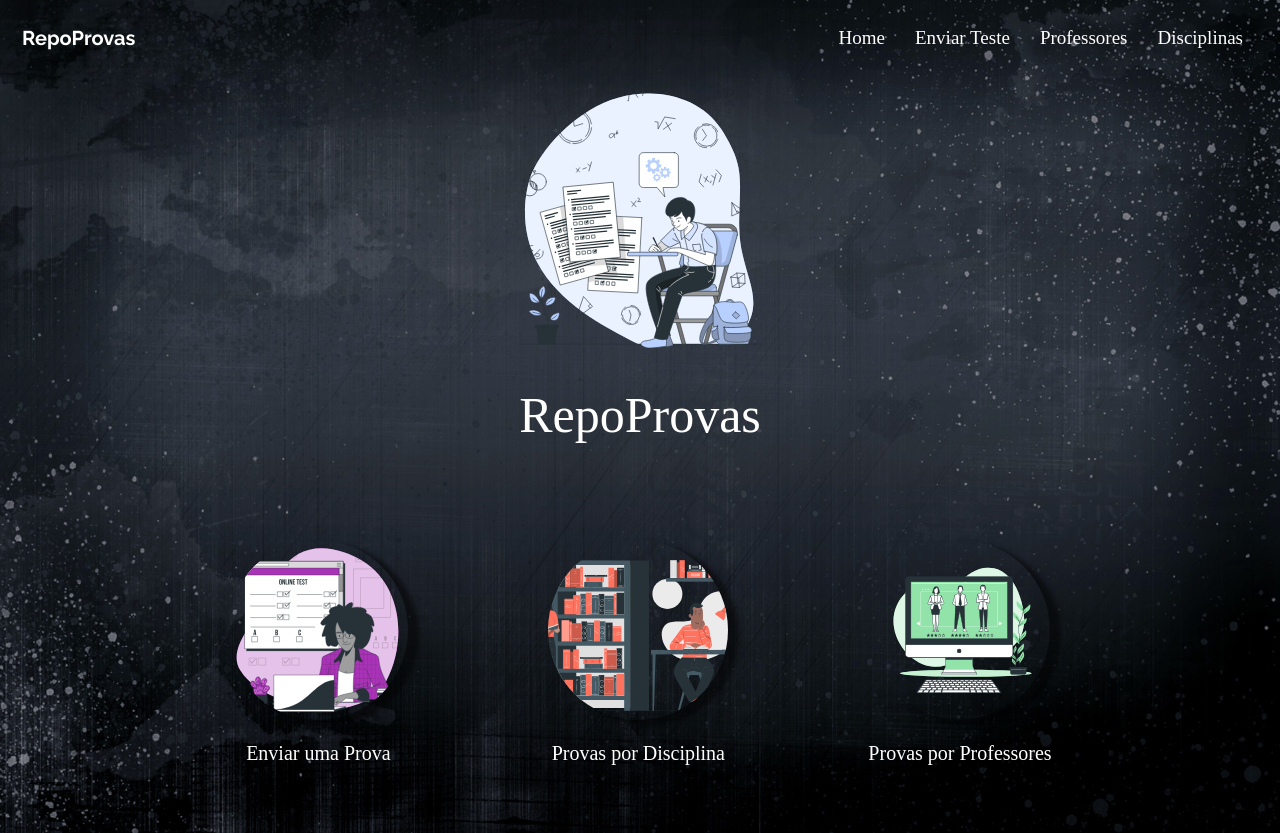
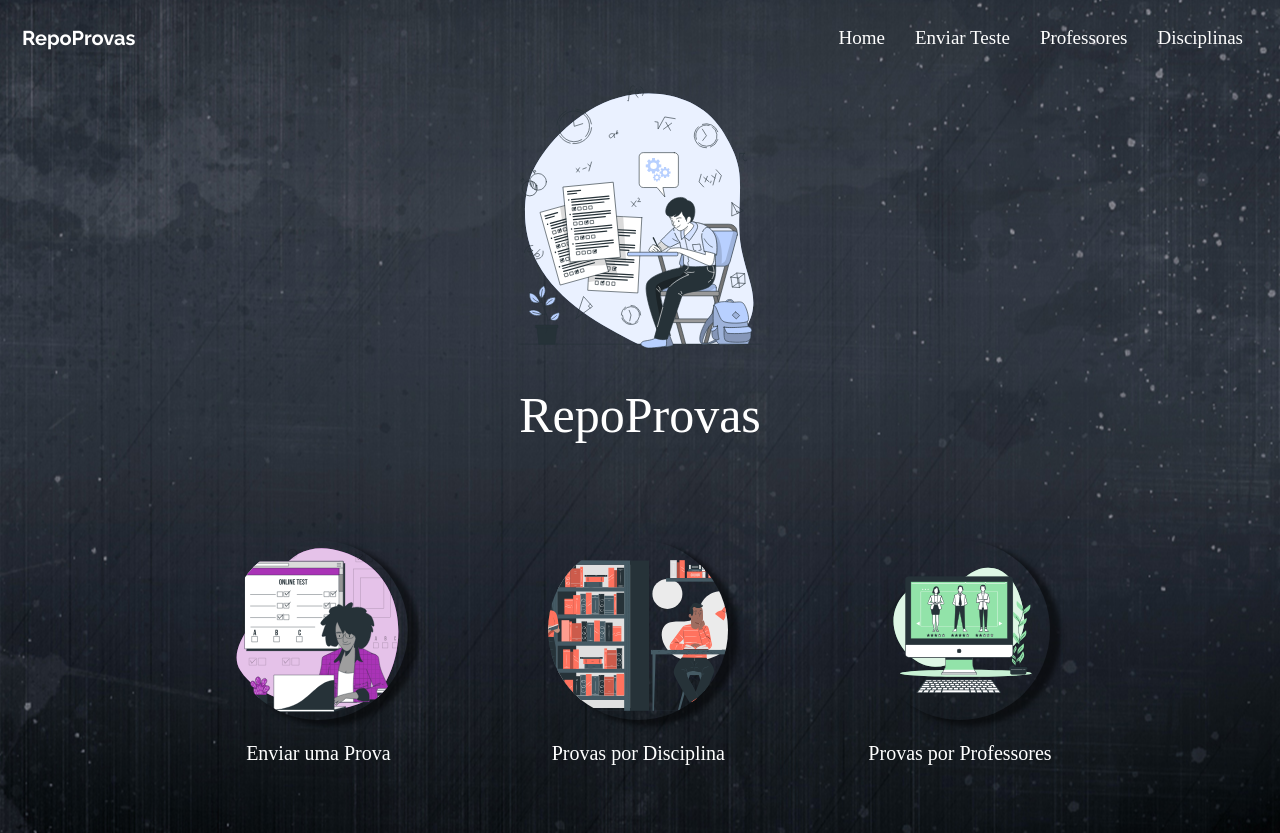
Before and after one commit to PauloMoss/repo-provas-app, a React (Create React App) app: page / in a window 1280 px wide. Built offline with nearby package versions, Linux system fonts and the light colour scheme; a web font is replaced by a local one.

Commit message:
fix: background adjustment

```diff
--- a/src/assets/styles/GlobalStyles.js
+++ b/src/assets/styles/GlobalStyles.js
@@ -5,10 +5,11 @@ import BackgroundImage from "../images/repoprovas_background_image.jpg";
 const GlobalStyle = createGlobalStyle`
 body {
         font-family: 'Raleway', sans-serif;
-        background-image: url(${BackgroundImage});
-        background-size: cover;
-        background-repeat: no-repeat;
-        overflow-y:hidden;
+        background:#fff url(${BackgroundImage}) center center no-repeat;
+        background-attachment: fixed;
+        &::-webkit-scrollbar {
+         display: none;
+}
     }
 `;
 
--- a/src/components/ExamCategory.js
+++ b/src/components/ExamCategory.js
@@ -31,11 +31,11 @@ const TestCategoryTitle = styled.div`
 
 const Test = styled.a`
   display: block;
-  color: rgba(0, 0, 0, 0.8);
+  color: rgba(255, 255, 255, 0.8);
   margin-bottom: 3px;
   text-decoration: none;
   & .subject {
-    color: rgba(0, 0, 0, 0.4);
+    color: rgba(255, 255, 255, 0.4);
   }
   &:hover {
     color: #1a73e8;
```
